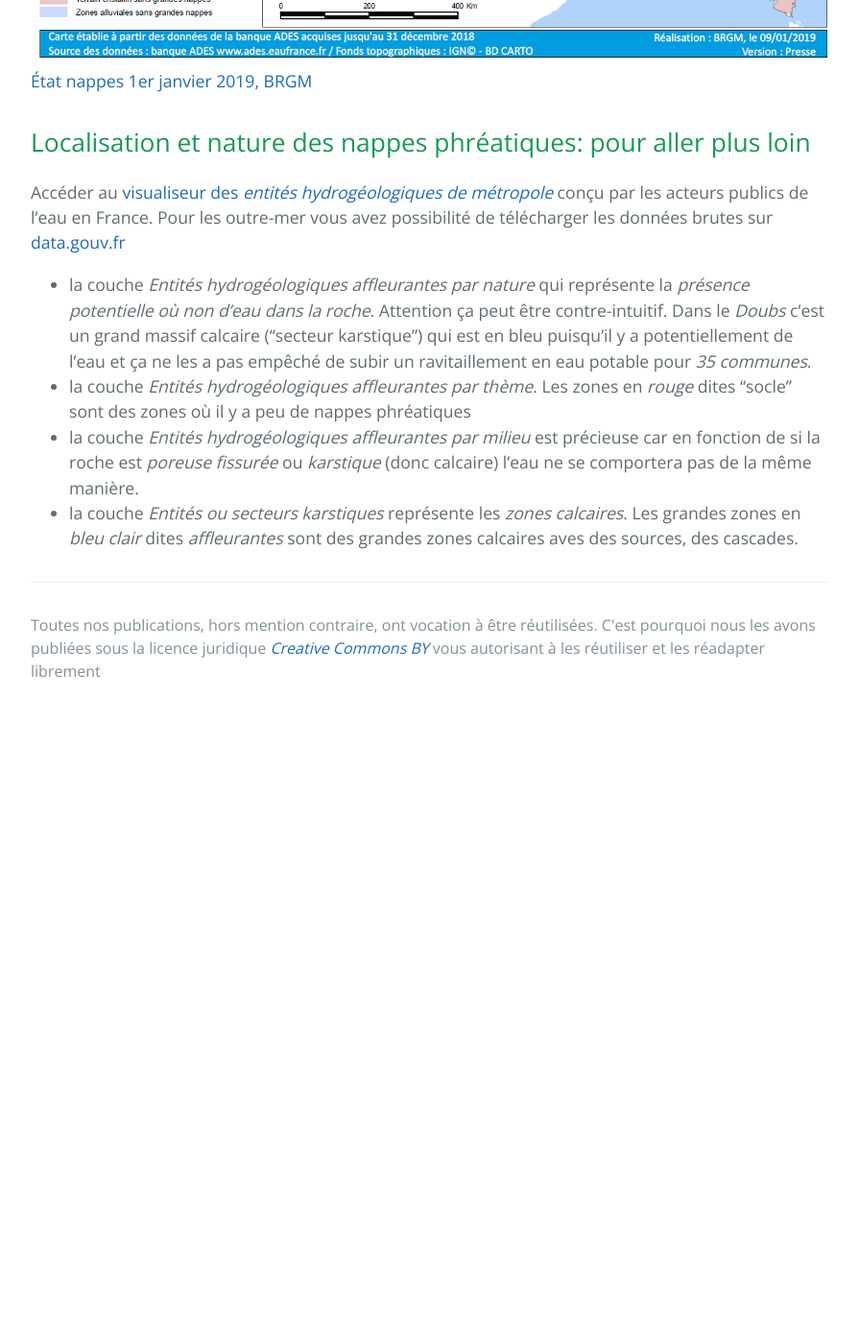
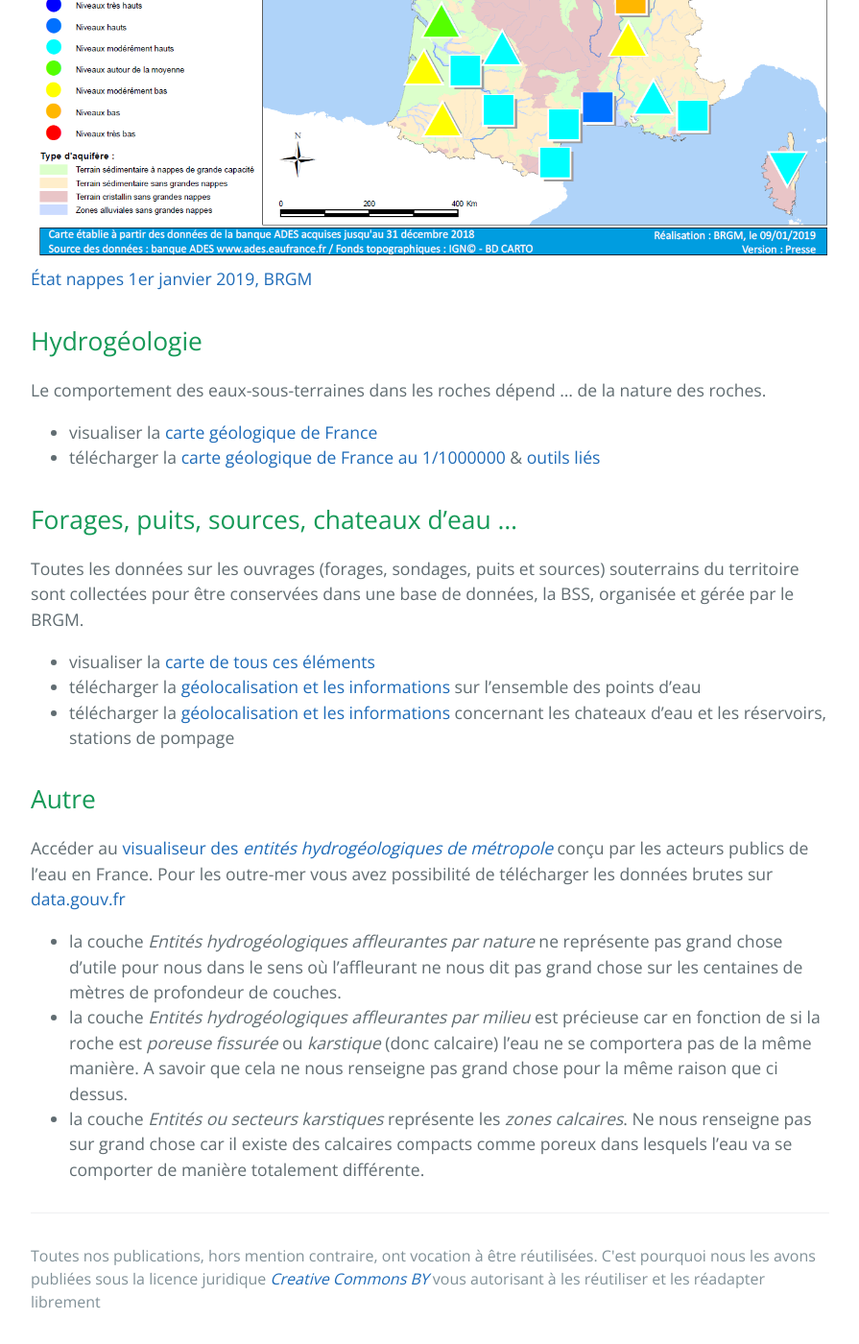
Before and after one commit to secheresses/Ancien-site, a Jekyll site: the page built from pages/donnees.md, in a window 1280 px wide and 1400 px high, scrolled down 5834 px. Shown: the whole window at 96% size, without its empty margins (192-1087 px from the left). Built offline with Jekyll 4.4.1, drawn with Linux system fonts in a browser that asks for light colours; before the commit the page ends 6577 px from its top, so only the background shows below that; some of the changed text lies outside the part shown.

Commit message:
ajout donnees

```diff
--- a/pages/donnees.md
+++ b/pages/donnees.md
@@ -83,7 +83,7 @@ Le visualiseur du *Climsec-Drias* ([cliquez ici](http://drias-climat.fr/decouver
 
 > Plus la couleur vire vers le rouge plus les sols seront *très secs* par rapport à en 1970. Si dans le *sud* de la métropole une partie de la zone reste en jaune dont en critère *normal* c'est il n'y a pas d'évolution de la sécheresse des sols. Ces sols étaient déjà considérés comme *très secs* en 1970. Un sol "très sec" ne veut pas non plus dire qu'il n'y a plus d'eau dans le sous-sol de la zone. On parle ici de sécheresse des sols de surface.
 
-**Comprendre combien de temps vont durer les périodes sèches à l'avenir**
+**Comprendre combien de temps vont durer les périodes sèches (pour les sols de surface) à l'avenir**
 
 Se rendre sur [ClimatHD](http://www.meteofrance.fr/climat-passe-et-futur/climathd) > *démarrer* > *impacts* > *humidité des sols* et se faire guider par le graphique dynamique. Si vous cliquez sur *En savoir plus* cela vous permet de télécharger une analyse plus poussée.
 
@@ -96,7 +96,14 @@ Représenter les estimations des risques de possibilité de feux de forêt - *m
 ![Risque de feux](../pages/images/feudeforet.png)
 *Risques de possibilité de feux de forêt en été* / *Climsec* / *Scénario dit "pessimiste A2"* / [Crédits et conditions d'utilisation](http://www.drias-climat.fr/accompagnement/conditions)
 
-# Données liées au sous-sol et eaux sous-terraines (nappes phréatiques, zones imperméables, ...) métropole & les outre-mer
+# Données liées aux eaux de surface
+
+* télécharger la [géolocalisation et les informations](https://geo.data.gouv.fr/fr/datasets/b6f8afd0ea851405fda183b204de66abcf4efdda) sur les **cours d'eau**
+* télécharger la [géolocalisation et les informations](https://geo.data.gouv.fr/fr/datasets/2307012099f2a7a7aca99c1467b1492e6e360a19) sur les **plans d'eau**
+* télécharger la [géolocalisation et les informations](https://geo.data.gouv.fr/fr/datasets/47c6e6173297f01950d9765288c225f89570de10) sur les **stations de mesure de la qualité des eaux superficielles continentales (STQ) - Métropole**
+* visualiser les [données de débit](http://hydro.eaufrance.fr/) des stations de mesure des eaux
+
+# Données liées au sous-sol et eaux sous-terraines métropole & les outre-mer
 
 Découvrir le niveau des nappes phréatiques & leur localisation: pour commencer
 ---
@@ -106,12 +113,29 @@ Pour savoir où en sont les nappes phréatiques mois par mois consulter les [car
 ![BRGM état nappes](../pages/images/brgm-nappes.png)
 [État nappes 1er janvier 2019, BRGM](https://www.brgm.fr/publication-presse/etat-nappes-eau-souterraine-1er-janvier-2019)
 
-Localisation et nature des nappes phréatiques: pour aller plus loin
+Hydrogéologie
+---
+
+Le comportement des eaux-sous-terraines dans les roches dépend ... de la nature des roches.
+
+* visualiser la [carte géologique de France](http://geoservices.brgm.fr/wms-c.html)
+* télécharger la [carte géologique de France au 1/1000000](http://infoterre.brgm.fr/telechargements/BDCharm50/FR_vecteur.zip) & [outils liés](http://infoterre.brgm.fr/telechargements/BDCharm50/FR_vecteur.zip)
+
+Forages, puits, sources, chateaux d'eau ...
+---
+
+Toutes les données sur les ouvrages (forages, sondages, puits et sources) souterrains du territoire sont collectées pour être conservées dans une base de données, la BSS, organisée et gérée par le BRGM.
+
+* visualiser la [carte de tous ces éléments](http://infoterre.brgm.fr/viewerlite/MainTileForward.do)
+* télécharger la [géolocalisation et les informations](https://geo.data.gouv.fr/fr/datasets/72ab4d229c26513b99300a2f0a9934bbcecb3c47) sur l'ensemble des points d'eau
+* télécharger la [géolocalisation et les informations](https://geo.data.gouv.fr/fr/datasets/e38462f476f834432cd6578ed452f4e6c11bdb04) concernant les chateaux d'eau et les réservoirs, stations de pompage
+
+
+Autre
 ---
 
 Accéder au [visualiseur des *entités hydrogéologiques de métropole*](https://bdlisa.eaufrance.fr/carte) conçu par les acteurs publics de l'eau en France. Pour les outre-mer vous avez possibilité de télécharger les données brutes sur [data.gouv.fr](https://www.data.gouv.fr/fr/search/?q=bdlisa)
 
-* la couche *Entités hydrogéologiques affleurantes par nature* qui représente la *présence potentielle où non d'eau dans la roche*. Attention ça peut être contre-intuitif. Dans le *Doubs* c'est un grand massif calcaire ("secteur karstique") qui est en bleu puisqu'il y a potentiellement de l'eau et ça ne les a pas empêché de subir un ravitaillement en eau potable pour *35 communes*.
-* la couche *Entités hydrogéologiques affleurantes par thème*. Les zones en *rouge* dites "socle" sont des zones où il y a peu de nappes phréatiques
-* la couche *Entités hydrogéologiques affleurantes par milieu* est précieuse car en fonction de si la roche est *poreuse* *fissurée* ou *karstique* (donc calcaire) l'eau ne se comportera pas de la même manière.
-* la couche *Entités ou secteurs karstiques* représente les *zones calcaires*. Les grandes zones en *bleu clair* dites *affleurantes* sont des grandes zones calcaires aves des sources, des cascades.
+* la couche *Entités hydrogéologiques affleurantes par nature* ne représente pas grand chose d'utile pour nous dans le sens où l'affleurant ne nous dit pas grand chose sur les centaines de mètres de profondeur de couches.
+* la couche *Entités hydrogéologiques affleurantes par milieu* est précieuse car en fonction de si la roche est *poreuse* *fissurée* ou *karstique* (donc calcaire) l'eau ne se comportera pas de la même manière. A savoir que cela ne nous renseigne pas grand chose pour la même raison que ci dessus.
+* la couche *Entités ou secteurs karstiques* représente les *zones calcaires*. Ne nous renseigne pas sur grand chose car il existe des calcaires compacts comme poreux dans lesquels l'eau va se comporter de manière totalement différente.
```
Also changed, not shown: pages/risques-penurie-eau.md (line endings or trailing spaces).
